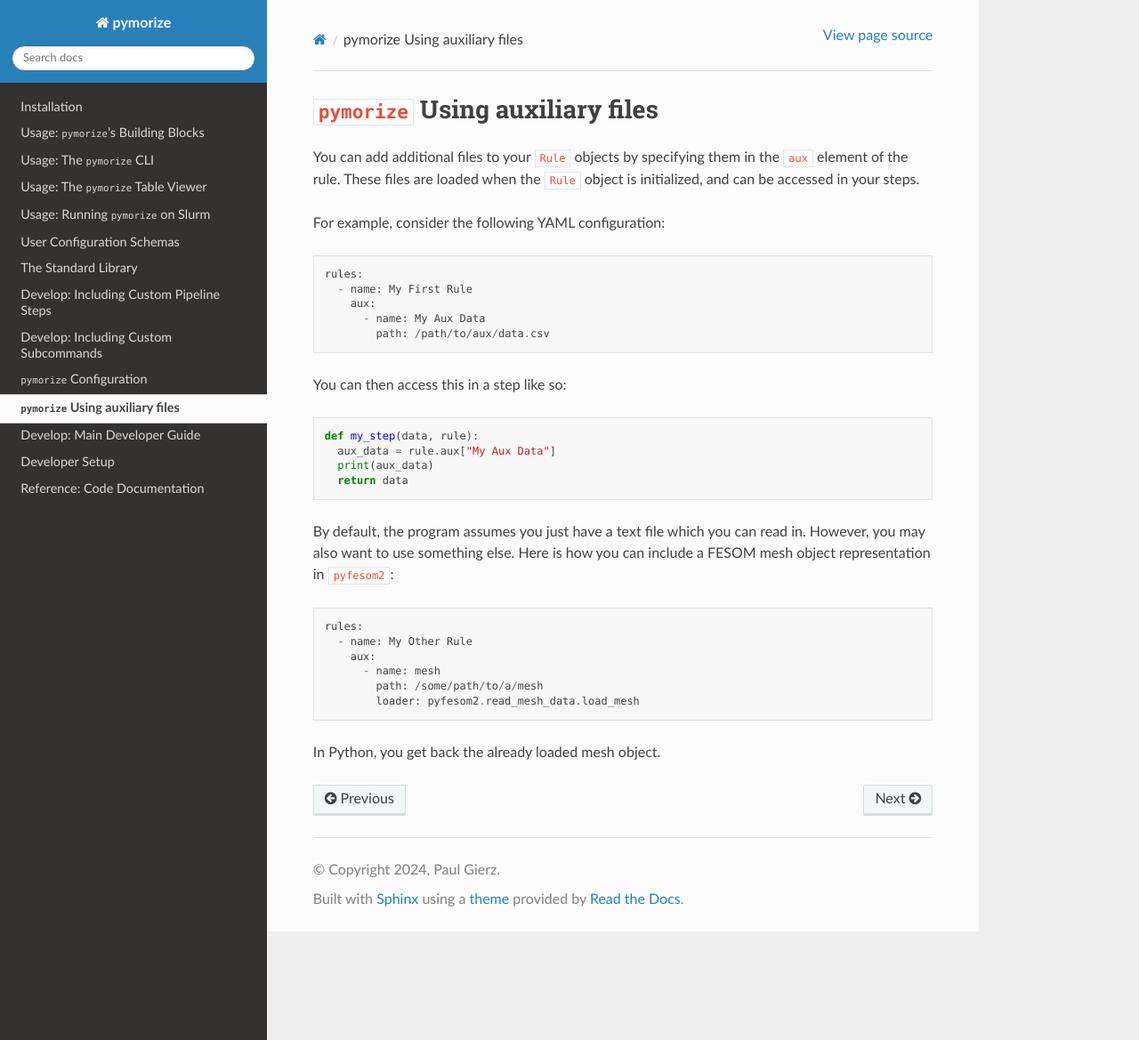
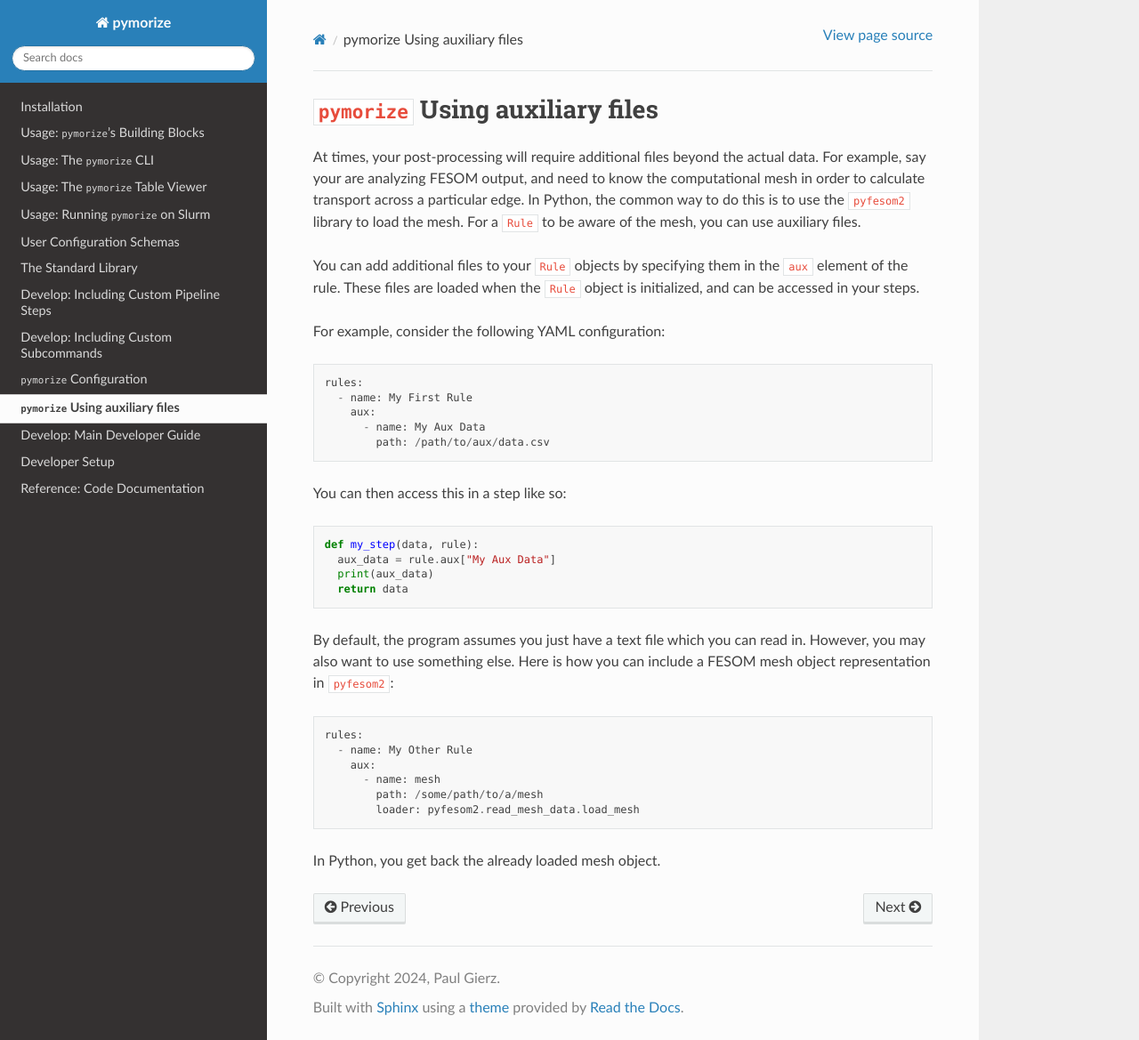
Before and after one commit to esm-tools/pymorize, a Sphinx documentation site: the page built from doc/pymorize_aux_files.rst, in a window 1280 px wide and 1169 px high. Shown: the whole window at 89% size. Built offline with Sphinx 7.4.7 and the Read the Docs theme 3.1.0, drawn with Linux system fonts in a browser that asks for light colours.

Commit message:
doc: more wordy for motivation of aux files

```diff
--- a/doc/pymorize_aux_files.rst
+++ b/doc/pymorize_aux_files.rst
@@ -1,6 +1,13 @@
 ==================================
 ``pymorize`` Using auxiliary files
 ==================================
+
+At times, your post-processing will require additional files beyond the actual data.
+For example, say your are analyzing FESOM output, and need to know the computational mesh
+in order to calculate transport across a particular edge. In Python, the common way to do this
+is to use the ``pyfesom2`` library to load the mesh. For a ``Rule`` to be aware of the mesh, you
+can use auxiliary files.
+
 
 You can add additional files to your ``Rule`` objects by specifying them in the
 ``aux`` element of the rule. These files are loaded when the ``Rule`` object is
```
